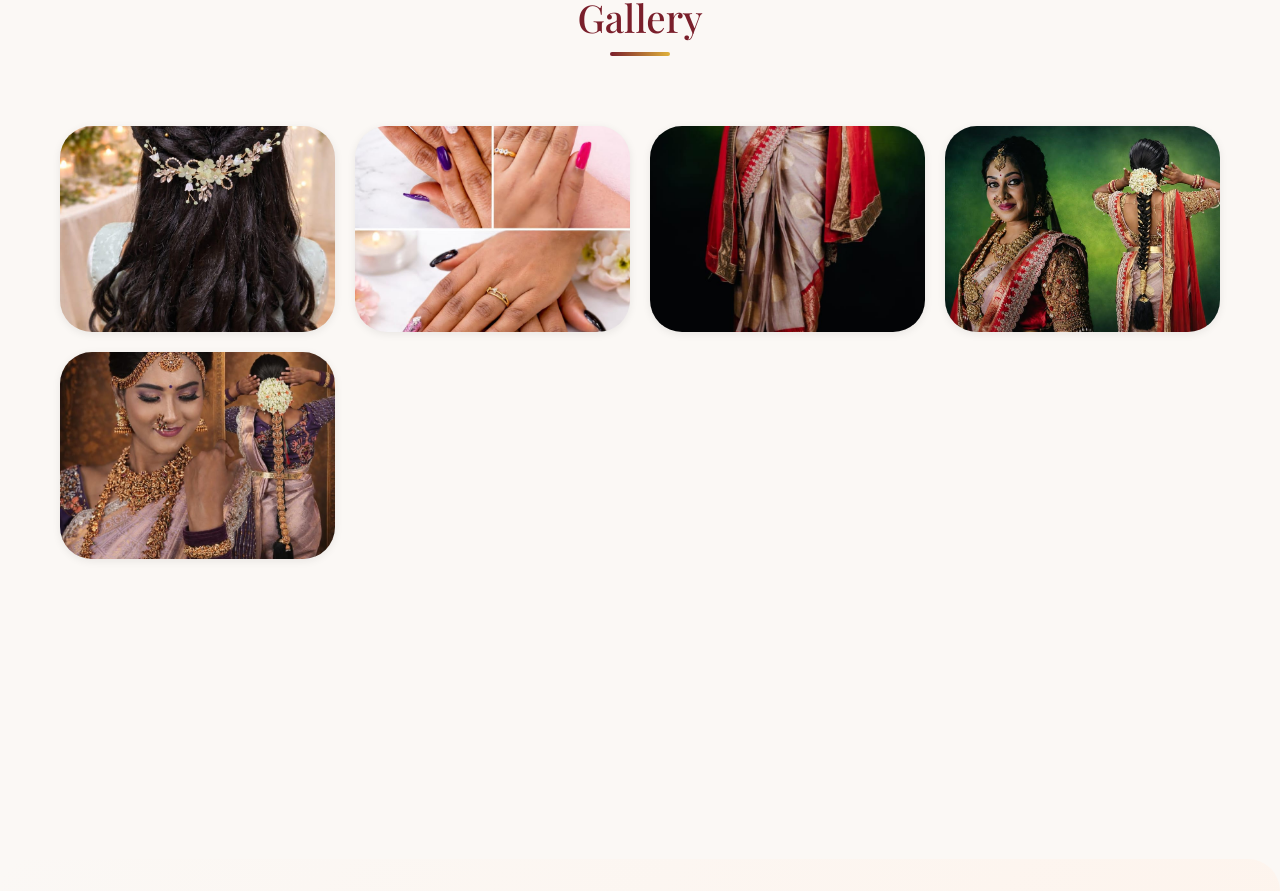
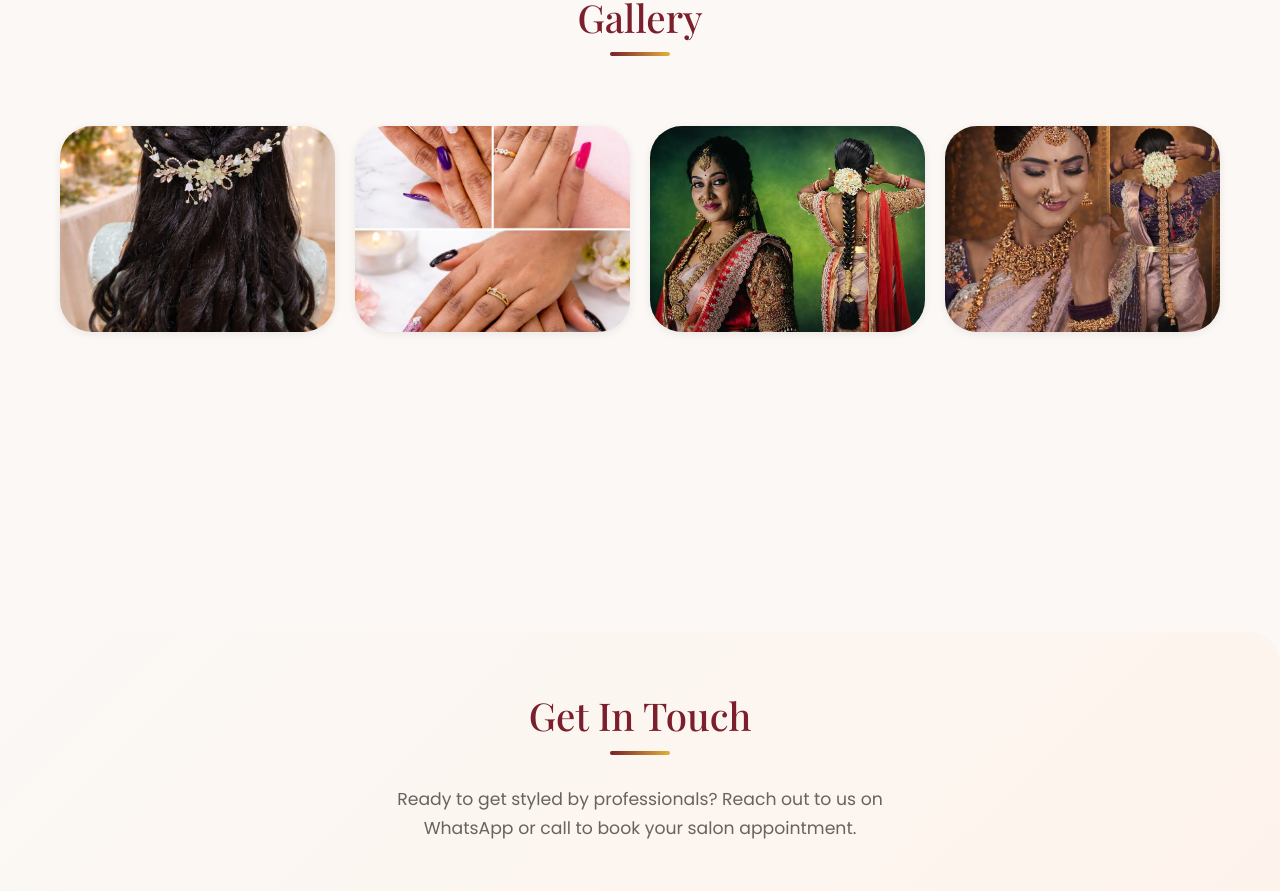
Before and after one commit to abhisheknirogi/Kalyani, a React (Vite) app: page / in a window 1280 px wide. Shown: the part 3740-4631 px from the top of the page. Built offline with nearby package versions, Linux system fonts and the light colour scheme.

Commit message:
removed a photo

```diff
--- a/src/components/Gallery.jsx
+++ b/src/components/Gallery.jsx
@@ -6,7 +6,6 @@ const Gallery = () => {
   const galleryImages = [
   { id: 1, src: "/files/1.jpeg", alt: "Bridal saree draping service" },
   { id: 2, src: "/files/2.jpeg", alt: "Party saree styling" },
-  { id: 3, src: "/files/3.jpeg", alt: "Traditional saree draping" },
   { id: 4, src: "/files/4.jpeg", alt: "Wedding saree arrangement" },
   { id: 5, src: "/files/5.jpeg", alt: "Festive saree styling" },
 ];
```
